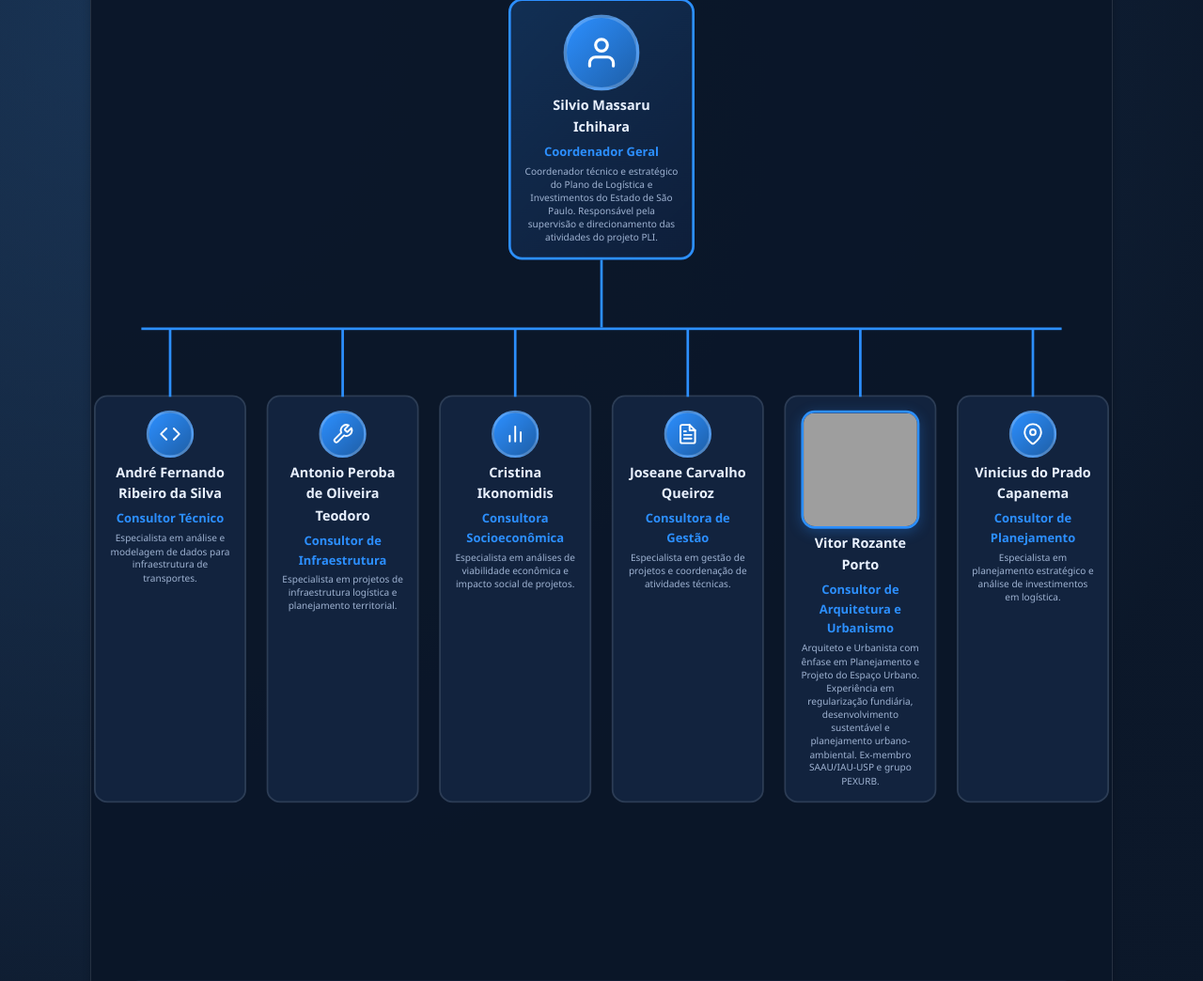
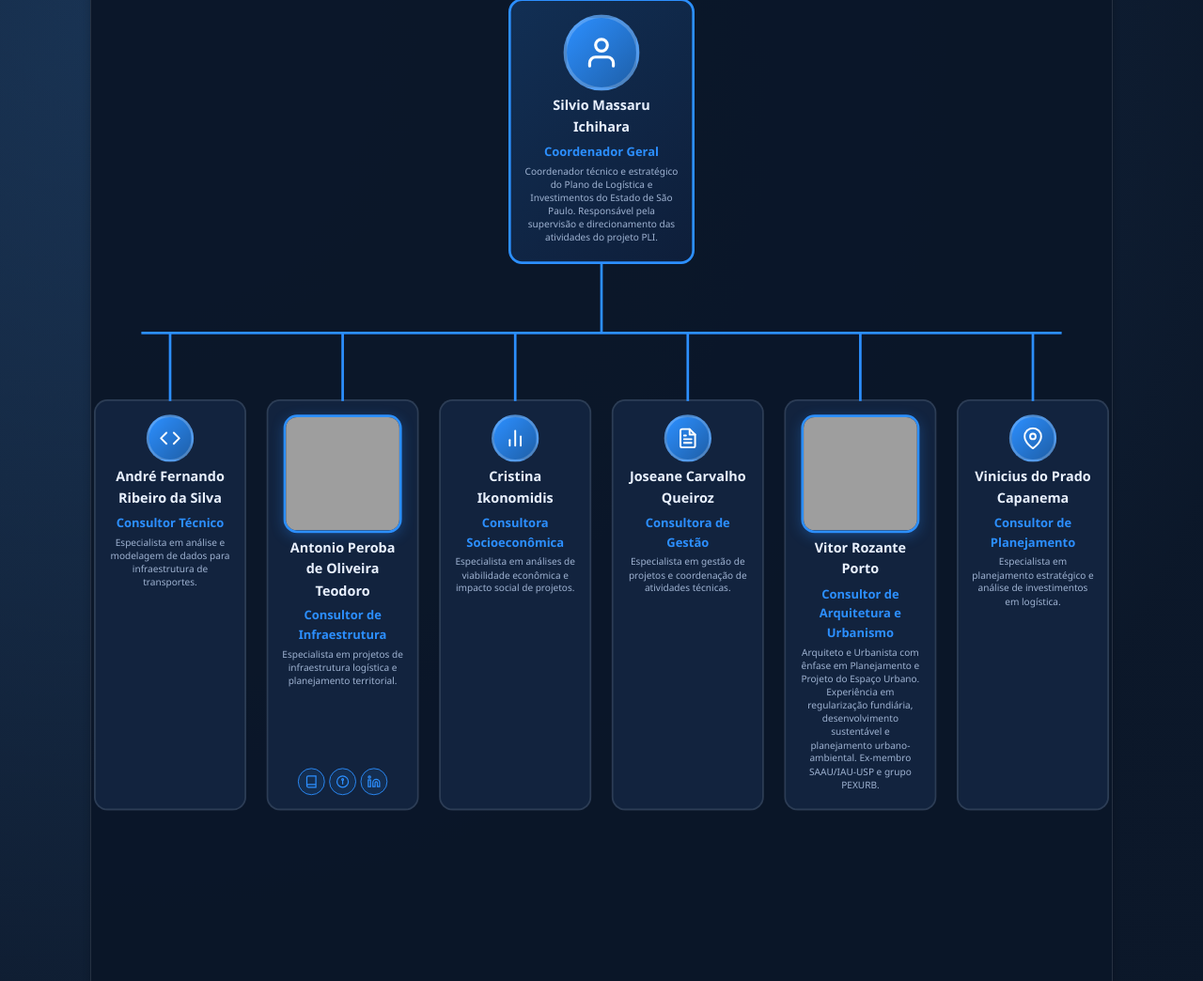
Before and after one commit to vpcapanema/SIGMA-PLI, a FastAPI app: page /equipe in a window 1280 px wide. Shown: the part 437-1481 px from the top of the page at 94% size. Run offline with FastAPI, Linux system fonts and the light colour scheme; grey boxes are pictures that could not be loaded.

Commit message:
feat(equipe): add Antonio's profile photo and social links (Lattes, ORCID, LinkedIn)

```diff
--- a/static/css/M00_home/style_home_team.css
+++ b/static/css/M00_home/style_home_team.css
@@ -151,6 +151,42 @@
   font-size: var(--font-size-xs);
   color: var(--dashboard-muted);
   line-height: 1.4;
+  margin-bottom: var(--spacing-sm);
+}
+
+/* Links sociais (Lattes, ORCID, LinkedIn) */
+.org-card .social-links {
+  display: flex;
+  justify-content: center;
+  gap: var(--spacing-sm);
+  margin-top: auto;
+  padding-top: var(--spacing-xs);
+}
+
+.org-card .social-links a {
+  display: flex;
+  align-items: center;
+  justify-content: center;
+  width: 32px;
+  height: 32px;
+  border-radius: 50%;
+  background: rgba(44, 143, 255, 0.1);
+  border: 1px solid var(--dashboard-accent);
+  transition: all 0.3s ease;
+  color: var(--dashboard-accent);
+}
+
+.org-card .social-links a:hover {
+  background: var(--dashboard-accent);
+  color: white;
+  transform: translateY(-2px);
+  box-shadow: 0 4px 12px rgba(44, 143, 255, 0.4);
+}
+
+.org-card .social-links a svg {
+  width: 16px;
+  height: 16px;
+  stroke: currentColor;
 }
 
 /* Estrutura em T invertido: coordenador → linha vertical → linha horizontal → consultores */
--- a/templates/pages/M00_home/template_equipe_pagina.html
+++ b/templates/pages/M00_home/template_equipe_pagina.html
@@ -83,19 +83,43 @@
                             </div>
 
                             <div class="org-card consultant">
-                                <div class="icon">
-                                    <svg xmlns="http://www.w3.org/2000/svg" width="24" height="24" viewBox="0 0 24 24"
-                                        fill="none" stroke="currentColor" stroke-width="2" stroke-linecap="round"
-                                        stroke-linejoin="round">
-                                        <path
-                                            d="M14.7 6.3a1 1 0 0 0 0 1.4l1.6 1.6a1 1 0 0 0 1.4 0l3.77-3.77a6 6 0 0 1-7.94 7.94l-6.91 6.91a2.12 2.12 0 0 1-3-3l6.91-6.91a6 6 0 0 1 7.94-7.94l-3.76 3.76z">
-                                        </path>
-                                    </svg>
-                                </div>
+                                <img src="/static/img/antonio.jpeg" alt="Antonio Peroba de Oliveira Teodoro"
+                                    class="profile-photo">
                                 <div class="name">Antonio Peroba de Oliveira Teodoro</div>
                                 <div class="role">Consultor de Infraestrutura</div>
                                 <div class="description">
                                     Especialista em projetos de infraestrutura logística e planejamento territorial.
+                                </div>
+                                <div class="social-links">
+                                    <a href="http://lattes.cnpq.br/3754845784408858" target="_blank"
+                                        rel="noopener noreferrer" title="Lattes">
+                                        <svg xmlns="http://www.w3.org/2000/svg" width="16" height="16"
+                                            viewBox="0 0 24 24" fill="none" stroke="currentColor" stroke-width="2">
+                                            <path d="M4 19.5A2.5 2.5 0 0 1 6.5 17H20"></path>
+                                            <path d="M6.5 2H20v20H6.5A2.5 2.5 0 0 1 4 19.5v-15A2.5 2.5 0 0 1 6.5 2z">
+                                            </path>
+                                        </svg>
+                                    </a>
+                                    <a href="https://orcid.org/0009-0009-7254-3956" target="_blank"
+                                        rel="noopener noreferrer" title="ORCID">
+                                        <svg xmlns="http://www.w3.org/2000/svg" width="16" height="16"
+                                            viewBox="0 0 24 24" fill="none" stroke="currentColor" stroke-width="2">
+                                            <circle cx="12" cy="12" r="10"></circle>
+                                            <circle cx="12" cy="8" r="1.5"></circle>
+                                            <path d="M12 10v7"></path>
+                                        </svg>
+                                    </a>
+                                    <a href="https://br.linkedin.com/in/antonio-teodoro-1ba789257" target="_blank"
+                                        rel="noopener noreferrer" title="LinkedIn">
+                                        <svg xmlns="http://www.w3.org/2000/svg" width="16" height="16"
+                                            viewBox="0 0 24 24" fill="none" stroke="currentColor" stroke-width="2">
+                                            <path
+                                                d="M16 8a6 6 0 0 1 6 6v7h-4v-7a2 2 0 0 0-2-2 2 2 0 0 0-2 2v7h-4v-7a6 6 0 0 1 6-6z">
+                                            </path>
+                                            <rect x="2" y="9" width="4" height="12"></rect>
+                                            <circle cx="4" cy="4" r="2"></circle>
+                                        </svg>
+                                    </a>
                                 </div>
                             </div>
 
```
